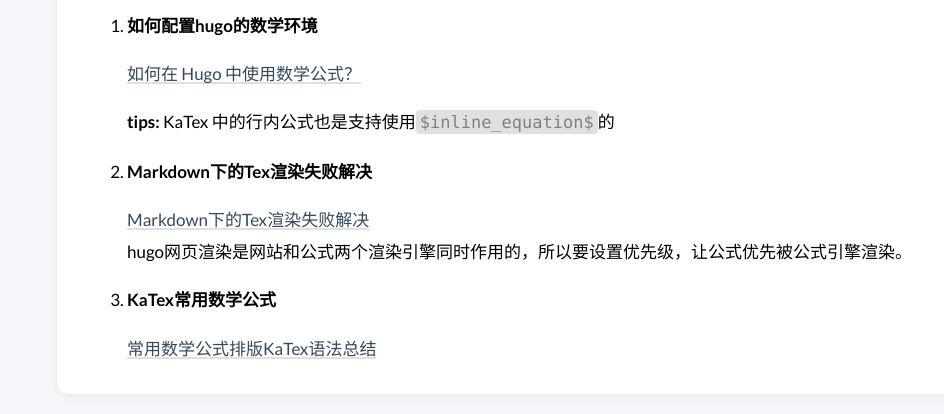
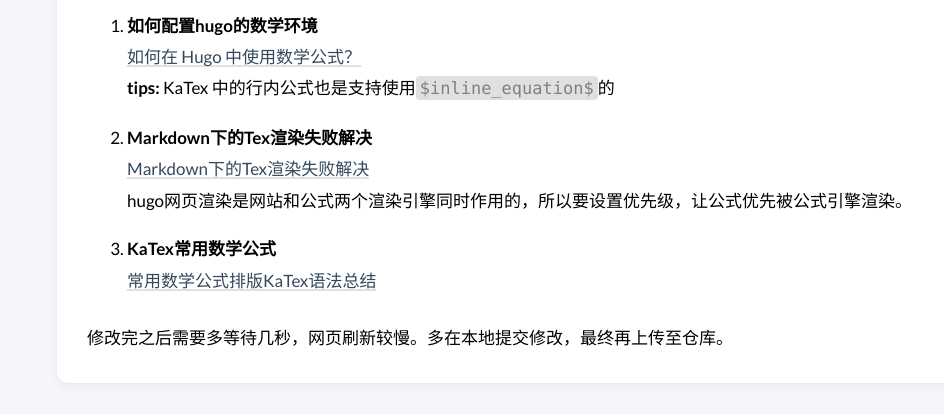
Before and after one commit to Soflari/hugo_dev, a plain HTML site: page p/hugo博客的数学公式问题/index.html in a window 1280 px wide. Shown: the part 220-634 px from the top of the page, 139-1083 px from the left. Drawn offline with nearby package versions, Linux system fonts and the light colour scheme; some packages are replaced by stand-ins of ours; a script that the page names is missing.

Commit message:
hugo公式问题

```diff
--- a/p/hugo博客的数学公式问题/index.html
+++ b/p/hugo博客的数学公式问题/index.html
@@ -325,23 +325,24 @@
     <p>在探索使用hugo建立博客的过程中，遇到了数学公式难以渲染的问题。</p>
 <ol>
 <li>
-<p><strong>如何配置hugo的数学环境</strong></p>
-<p><a class="link" href="https://www.1zh.tech/posts/hugo-papermod-math/"  target="_blank" rel="noopener"
-    >如何在 Hugo 中使用数学公式？</a></p>
-<p><strong>tips:</strong> KaTex 中的行内公式也是支持使用<code>$inline_equation$</code>的</p>
+<p><strong>如何配置hugo的数学环境</strong><br>
+<a class="link" href="https://www.1zh.tech/posts/hugo-papermod-math/"  target="_blank" rel="noopener"
+    >如何在 Hugo 中使用数学公式？</a><br>
+<strong>tips:</strong> KaTex 中的行内公式也是支持使用<code>$inline_equation$</code>的</p>
 </li>
 <li>
-<p><strong>Markdown下的Tex渲染失败解决</strong></p>
-<p><a class="link" href="https://blog2.pillar.fun/p/markdown%E4%B8%8B%E7%9A%84tex%E6%B8%B2%E6%9F%93%E5%A4%B1%E8%B4%A5%E8%A7%A3%E5%86%B3/"  target="_blank" rel="noopener"
+<p><strong>Markdown下的Tex渲染失败解决</strong><br>
+<a class="link" href="https://blog2.pillar.fun/p/markdown%E4%B8%8B%E7%9A%84tex%E6%B8%B2%E6%9F%93%E5%A4%B1%E8%B4%A5%E8%A7%A3%E5%86%B3/"  target="_blank" rel="noopener"
     >Markdown下的Tex渲染失败解决</a><br>
 hugo网页渲染是网站和公式两个渲染引擎同时作用的，所以要设置优先级，让公式优先被公式引擎渲染。</p>
 </li>
 <li>
-<p><strong>KaTex常用数学公式</strong></p>
-<p><a class="link" href="https://kissingfire123.github.io/2022/02/18_%E6%95%B0%E5%AD%A6%E5%85%AC%E5%BC%8Fkatex%E5%B8%B8%E7%94%A8%E8%AF%AD%E6%B3%95%E6%80%BB%E7%BB%93/#%E9%9B%B6-%E5%89%8D%E8%A8%80"  target="_blank" rel="noopener"
+<p><strong>KaTex常用数学公式</strong><br>
+<a class="link" href="https://kissingfire123.github.io/2022/02/18_%E6%95%B0%E5%AD%A6%E5%85%AC%E5%BC%8Fkatex%E5%B8%B8%E7%94%A8%E8%AF%AD%E6%B3%95%E6%80%BB%E7%BB%93/#%E9%9B%B6-%E5%89%8D%E8%A8%80"  target="_blank" rel="noopener"
     >常用数学公式排版KaTex语法总结</a></p>
 </li>
 </ol>
+<p>修改完之后需要多等待几秒，网页刷新较慢。多在本地提交修改，最终再上传至仓库。</p>
 
 </section>
 
```
Also changed, not shown: index.xml (+9 -8 lines).
